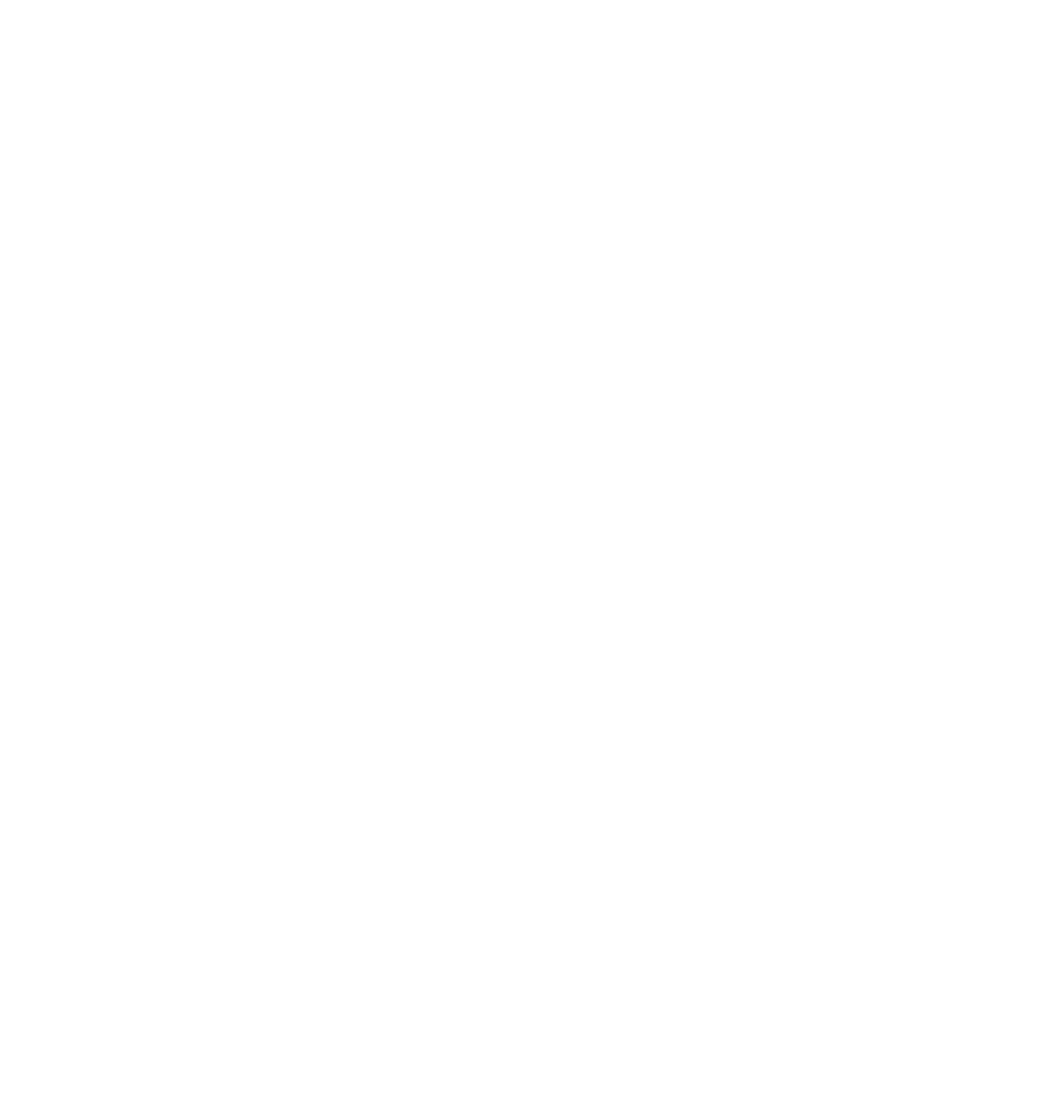
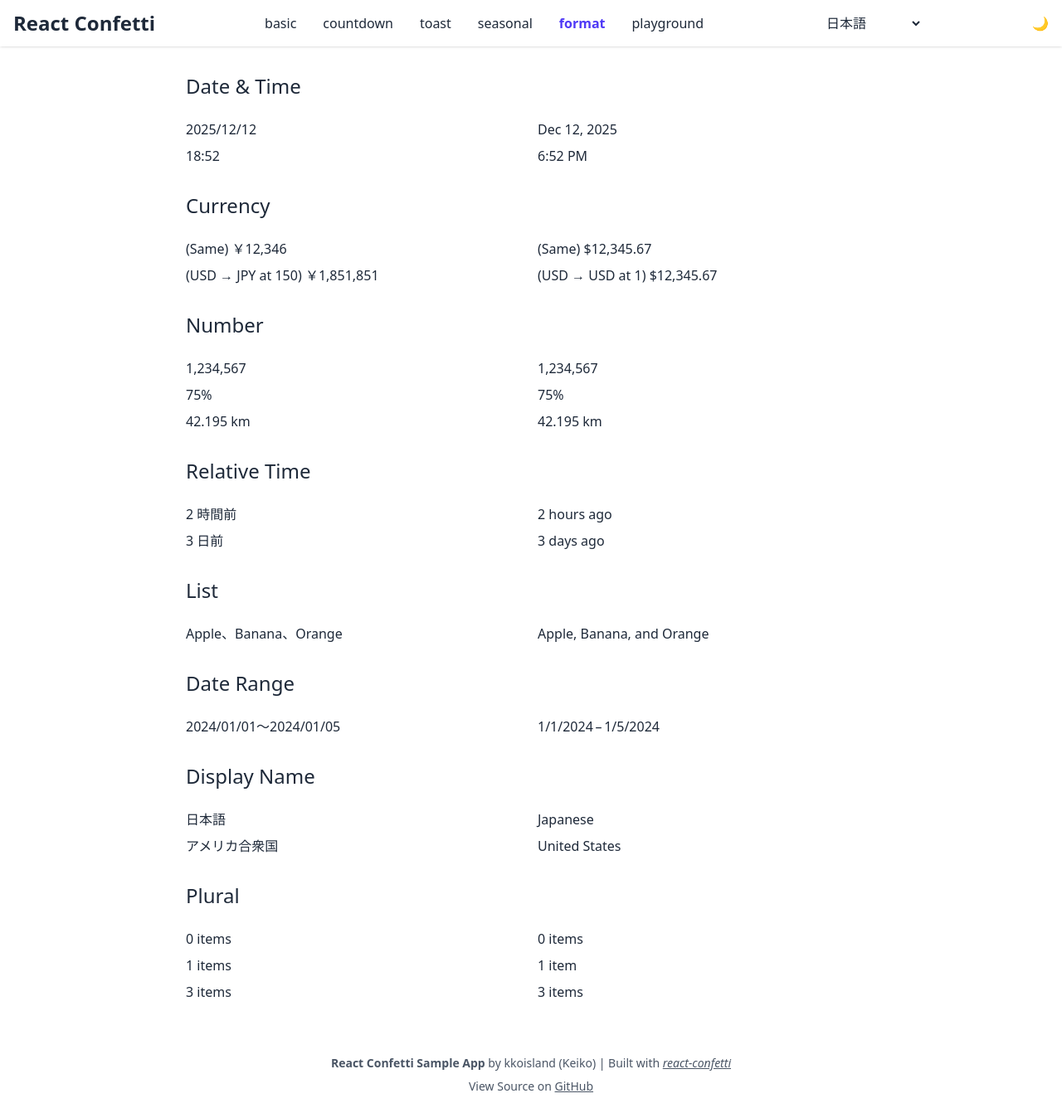
Before and after one commit to kkoisland/react-confetti-intl, a React (Vite) app: page /format in a window 1280 px wide. Before the commit this address had no page. Shown: the whole page at 83% size. Before the commit the page ends 800 px from the top, so only its background shows below. Built offline with nearby package versions, Linux system fonts and the light colour scheme.

Commit message:
feat: add FormatPage with i18n format examples

```diff
--- a/src/App.tsx
+++ b/src/App.tsx
@@ -2,6 +2,7 @@
 import Layout from "./Layout";
 import BasicPage from "./pages/BasicPage";
 import CountdownPage from "./pages/CountdownPage";
+import FormatPage from "./pages/FormatPage";
 import PlaygroundPage from "./pages/PlaygroundPage";
 import SeasonalPage from "./pages/SeasonalPage";
 import ToastPage from "./pages/ToastPage";
@@ -15,6 +16,7 @@
 				<Route path="/countdown" element={<CountdownPage />} />
 				<Route path="/toast" element={<ToastPage />} />
 				<Route path="/seasonal" element={<SeasonalPage />} />
+				<Route path="/format" element={<FormatPage />} />
 				<Route path="/playground" element={<PlaygroundPage />} />
 			</Route>
 		</Routes>
--- a/src/Layout.tsx
+++ b/src/Layout.tsx
@@ -1,4 +1,5 @@
 import { useEffect, useState } from "react";
+import { FormattedMessage } from "react-intl";
 import { Link, NavLink, Outlet } from "react-router-dom";
 import LanguageSelector from "./components/LanguageSelector";
 
@@ -25,11 +26,12 @@
 	}, [isDarkMode]);
 
 	const navLinks = [
-		{ to: "/basic", label: "Basic" },
-		{ to: "/countdown", label: "Countdown" },
-		{ to: "/toast", label: "Toast" },
-		{ to: "/seasonal", label: "Seasonal" },
-		{ to: "/playground", label: "Playground" },
+		{ to: "/basic", labelId: "nav.basic" },
+		{ to: "/countdown", labelId: "nav.countdown" },
+		{ to: "/toast", labelId: "nav.toast" },
+		{ to: "/seasonal", labelId: "nav.seasonal" },
+		{ to: "/format", labelId: "nav.format" },
+		{ to: "/playground", labelId: "nav.playground" },
 	];
 
 	return (
@@ -58,7 +60,10 @@
 										}`
 									}
 								>
-									{link.label}
+									<FormattedMessage
+										id={link.labelId}
+										defaultMessage={link.to.slice(1)}
+									/>
 								</NavLink>
 							))}
 						</div>
@@ -96,7 +101,10 @@
 										}`
 									}
 								>
-									{link.label}
+									<FormattedMessage
+										id={link.labelId}
+										defaultMessage={link.to.slice(1)}
+									/>
 								</NavLink>
 							))}
 						</div>
@@ -122,13 +130,14 @@
 						</a>
 					</div>
 					<div>
+						View Source on{" "}
 						<a
 							href="https://github.com/kkoisland/react-confetti-app"
 							target="_blank"
 							rel="noopener noreferrer"
 							className={`underline ${NAV_HOVER_STYLES}`}
 						>
-							View Source on GitHub
+							GitHub
 						</a>
 					</div>
 				</div>
--- /dev/null
+++ b/src/pages/FormatPage.tsx
@@ -0,0 +1,202 @@
+import { FormattedMessage, useIntl } from "react-intl";
+
+const FormatPage = () => {
+	const now = new Date();
+	const amount = 12345.67;
+	const largeNumber = 1234567;
+	const items = ["Apple", "Banana", "Orange"];
+	const startDate = new Date(2024, 0, 1);
+	const endDate = new Date(2024, 0, 5);
+	const itemCount = 3;
+
+	const intl = useIntl();
+
+	const currencyMap: Record<string, { currency: string; rate: number }> = {
+		"ja-JP": { currency: "JPY", rate: 150 },
+		"en-US": { currency: "USD", rate: 1 },
+		"de-DE": { currency: "EUR", rate: 0.92 },
+		"it-IT": { currency: "EUR", rate: 0.92 },
+		"zh-CN": { currency: "CNY", rate: 7.24 },
+		"ko-KR": { currency: "KRW", rate: 1320 },
+		"es-ES": { currency: "EUR", rate: 0.92 },
+		"fr-FR": { currency: "EUR", rate: 0.92 },
+		"sv-SE": { currency: "SEK", rate: 10.5 },
+		"nl-NL": { currency: "EUR", rate: 0.92 },
+	};
+
+	const localeCurrency = currencyMap[intl.locale] || {
+		currency: "USD",
+		rate: 1,
+	};
+
+	return (
+		<div className="p-8 max-w-4xl mx-auto">
+			<h2 className="text-2xl mb-6">Date & Time</h2>
+			<div className="mb-4 space-y-2">
+				<div className="grid grid-cols-2 gap-4">
+					<div>{intl.formatDate(now, { dateStyle: "medium" })}</div>
+					<div>
+						{new Intl.DateTimeFormat("en-US", { dateStyle: "medium" }).format(
+							now,
+						)}
+					</div>
+				</div>
+				<div className="grid grid-cols-2 gap-4">
+					<div>{intl.formatTime(now, { timeStyle: "short" })}</div>
+					<div>
+						{new Intl.DateTimeFormat("en-US", { timeStyle: "short" }).format(
+							now,
+						)}
+					</div>
+				</div>
+			</div>
+
+			<h2 className="text-2xl mb-6 mt-8">Currency</h2>
+			<div className="mb-4 space-y-2">
+				<div className="grid grid-cols-2 gap-4">
+					<div>
+						(Same){" "}
+						{intl.formatNumber(amount, {
+							style: "currency",
+							currency: localeCurrency.currency,
+						})}
+					</div>
+					<div>
+						(Same){" "}
+						{new Intl.NumberFormat("en-US", {
+							style: "currency",
+							currency: "USD",
+						}).format(amount)}
+					</div>
+				</div>
+				<div className="grid grid-cols-2 gap-4">
+					<div>
+						(USD → {localeCurrency.currency} at {localeCurrency.rate}){" "}
+						{intl.formatNumber(amount * localeCurrency.rate, {
+							style: "currency",
+							currency: localeCurrency.currency,
+						})}
+					</div>
+					<div>
+						(USD → USD at 1){" "}
+						{new Intl.NumberFormat("en-US", {
+							style: "currency",
+							currency: "USD",
+						}).format(amount)}
+					</div>
+				</div>
+			</div>
+
+			<h2 className="text-2xl mb-6 mt-8">Number</h2>
+			<div className="mb-4 space-y-2">
+				<div className="grid grid-cols-2 gap-4">
+					<div>{intl.formatNumber(largeNumber)}</div>
+					<div>{new Intl.NumberFormat("en-US").format(largeNumber)}</div>
+				</div>
+				<div className="grid grid-cols-2 gap-4">
+					<div>{intl.formatNumber(0.75, { style: "percent" })}</div>
+					<div>
+						{new Intl.NumberFormat("en-US", { style: "percent" }).format(0.75)}
+					</div>
+				</div>
+				<div className="grid grid-cols-2 gap-4">
+					<div>
+						{intl.formatNumber(42.195, { style: "unit", unit: "kilometer" })}
+					</div>
+					<div>
+						{new Intl.NumberFormat("en-US", {
+							style: "unit",
+							unit: "kilometer",
+						}).format(42.195)}
+					</div>
+				</div>
+			</div>
+
+			<h2 className="text-2xl mb-6 mt-8">Relative Time</h2>
+			<div className="mb-4 space-y-2">
+				<div className="grid grid-cols-2 gap-4">
+					<div>{intl.formatRelativeTime(-2, "hour")}</div>
+					<div>{new Intl.RelativeTimeFormat("en-US").format(-2, "hour")}</div>
+				</div>
+				<div className="grid grid-cols-2 gap-4">
+					<div>{intl.formatRelativeTime(-3, "day")}</div>
+					<div>{new Intl.RelativeTimeFormat("en-US").format(-3, "day")}</div>
+				</div>
+			</div>
+
+			<h2 className="text-2xl mb-6 mt-8">List</h2>
+			<div className="mb-4 space-y-2">
+				<div className="grid grid-cols-2 gap-4">
+					<div>{intl.formatList(items, { type: "conjunction" })}</div>
+					<div>
+						{new Intl.ListFormat("en-US", { type: "conjunction" }).format(
+							items,
+						)}
+					</div>
+				</div>
+			</div>
+
+			<h2 className="text-2xl mb-6 mt-8">Date Range</h2>
+			<div className="mb-4 space-y-2">
+				<div className="grid grid-cols-2 gap-4">
+					<div>{intl.formatDateTimeRange(startDate, endDate)}</div>
+					<div>
+						{new Intl.DateTimeFormat("en-US").formatRange(startDate, endDate)}
+					</div>
+				</div>
+			</div>
+
+			<h2 className="text-2xl mb-6 mt-8">Display Name</h2>
+			<div className="mb-4 space-y-2">
+				<div className="grid grid-cols-2 gap-4">
+					<div>{intl.formatDisplayName("ja", { type: "language" })}</div>
+					<div>
+						{new Intl.DisplayNames("en-US", { type: "language" }).of("ja")}
+					</div>
+				</div>
+				<div className="grid grid-cols-2 gap-4">
+					<div>{intl.formatDisplayName("US", { type: "region" })}</div>
+					<div>
+						{new Intl.DisplayNames("en-US", { type: "region" }).of("US")}
+					</div>
+				</div>
+			</div>
+
+			<h2 className="text-2xl mb-6 mt-8">Plural</h2>
+			<div className="mb-4 space-y-2">
+				<div className="grid grid-cols-2 gap-4">
+					<div>
+						<FormattedMessage
+							id="format.itemCount"
+							defaultMessage="{count, plural, one {# item} other {# items}}"
+							values={{ count: 0 }}
+						/>
+					</div>
+					<div>0 items</div>
+				</div>
+				<div className="grid grid-cols-2 gap-4">
+					<div>
+						<FormattedMessage
+							id="format.itemCount"
+							defaultMessage="{count, plural, one {# item} other {# items}}"
+							values={{ count: 1 }}
+						/>
+					</div>
+					<div>1 item</div>
+				</div>
+				<div className="grid grid-cols-2 gap-4">
+					<div>
+						<FormattedMessage
+							id="format.itemCount"
+							defaultMessage="{count, plural, one {# item} other {# items}}"
+							values={{ count: itemCount }}
+						/>
+					</div>
+					<div>3 items</div>
+				</div>
+			</div>
+		</div>
+	);
+};
+
+export default FormatPage;
```
